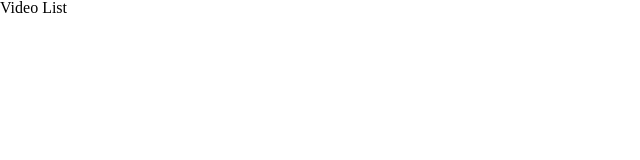
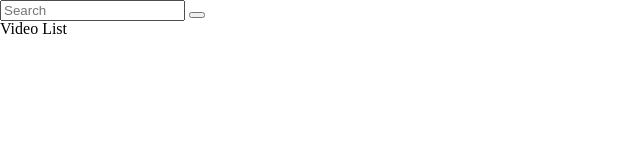
Before and after one commit to JethroTiago/video-list, a plain HTML site: page index.html in a window 1280 px wide. Shown: the whole page, without its empty margins (0-640 px from the left). Drawn offline with Linux system fonts and the light colour scheme.

Commit message:
Created basic header

```diff
--- a/index.html
+++ b/index.html
@@ -10,6 +10,20 @@
     <title>Video List</title>
 </head>
 <body>
+    <header>
+        <nav class="heading">
+            <a class="logo" href="./index.html"></a>
+            <div class="search__heading">
+                <input type="search" placeholder="Search" id="search" class="search__input">
+                <button class="search__button"></button>
+            </div>
+            <div class="heading__icon">
+                <a href="./assets/pages/send-video.html" class="heading__videos"></a>
+            </div>
+        </nav>
+    </header>
+
+
     <h1>Video List</h1>
 </body>
 </html>
```
